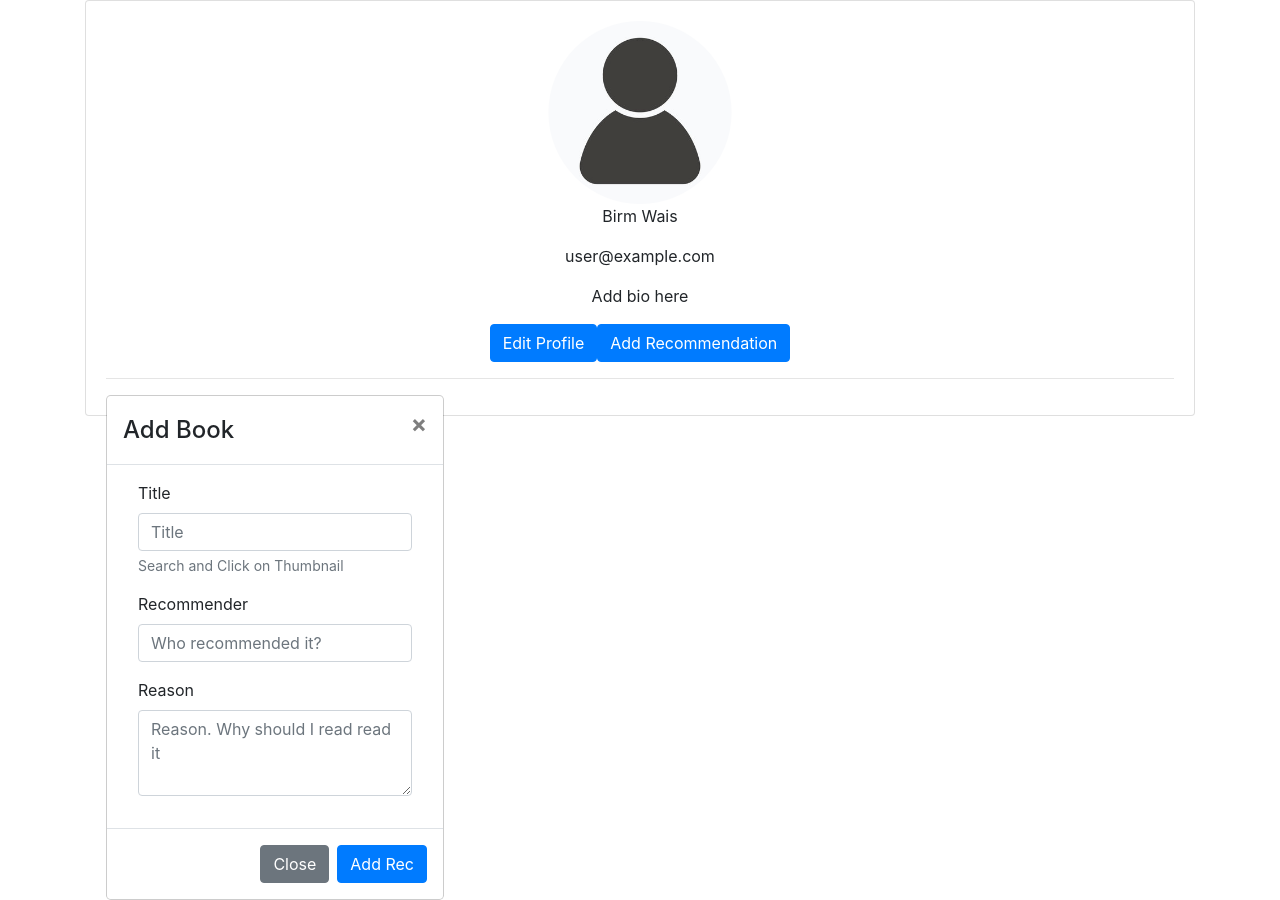
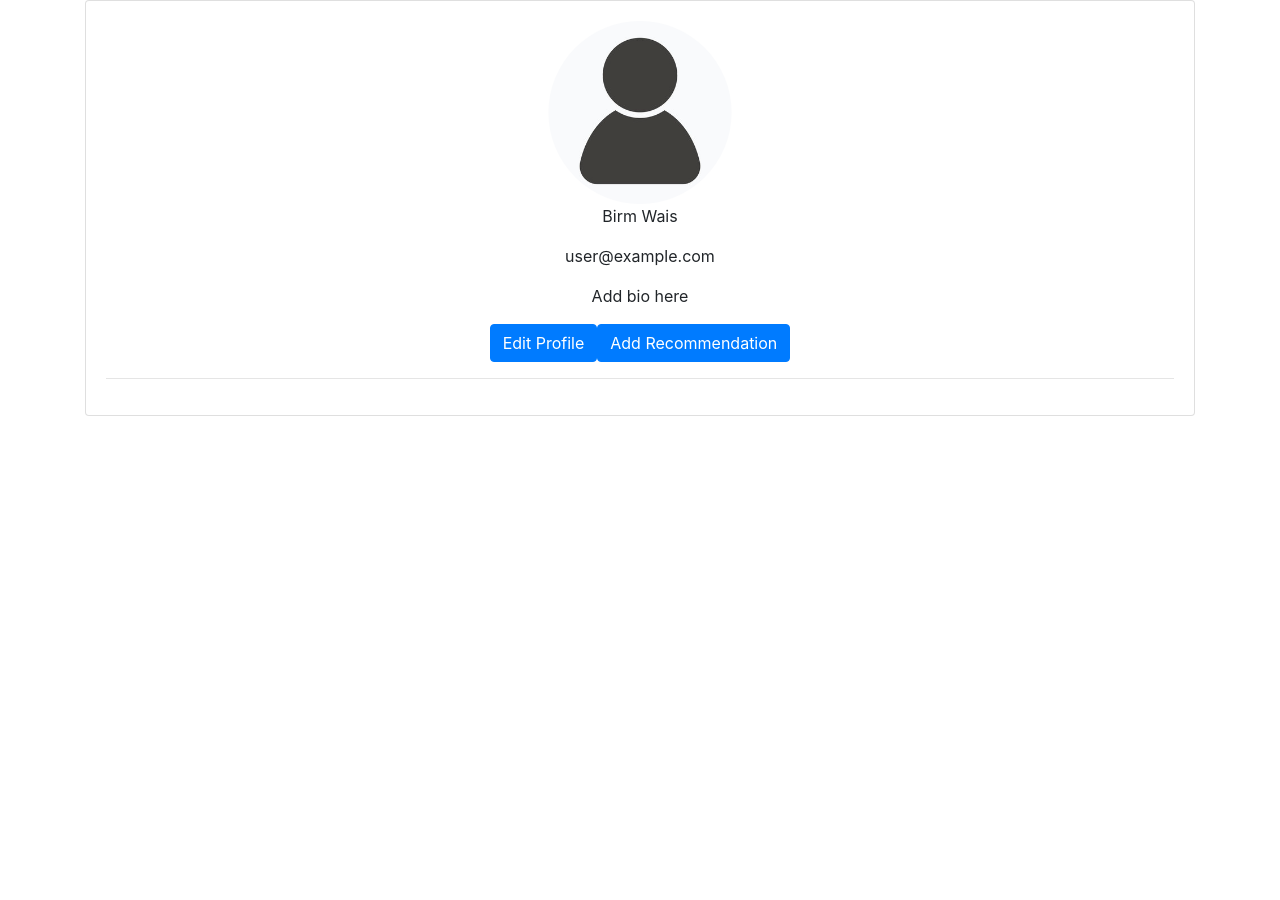
Before and after one commit to waiscodes/Recs-Page, a React (Create React App) app: page / in a window 1280 px wide. After the commit the page ends 800 px from the top, so only its background shows below. Built offline with nearby package versions, Linux system fonts and the light colour scheme; no server answers; sample sign-in values are in the browser's storage.

Commit message:
replaced add book component with pagE

```diff
--- a/src/css/Dashboard.css
+++ b/src/css/Dashboard.css
@@ -8,6 +8,5 @@
 }
 
 .bootstrap-modal {
-  position: absolute;
   margin-top: 0px;
 }
--- a/src/pages/Dashboard.jsx
+++ b/src/pages/Dashboard.jsx
@@ -2,7 +2,6 @@ import React, { useState } from "react";
 import { Card, Button } from "react-bootstrap";
 import { useAuth } from "../contexts/AuthContext";
 import placeholderAvi from "../images/placeholder-avi.png";
-import AddBook from "./AddBook";
 import "../css/Dashboard.css";
 
 const Dashboard = () => {
@@ -27,7 +26,6 @@ const Dashboard = () => {
           <Button onClick={() => setShowModal(true)}>Add Recommendation</Button>
         </div>
         <hr />
-        <AddBook showModal={showModal} closeModalHandler={closeModalHandler} />
       </Card.Body>
     </Card>
   );
--- a/src/pages/AddBook.jsx
+++ b/src/pages/RecommendPage.jsx
@@ -2,7 +2,7 @@ import React, { useRef, useState } from "react";
 import { Container, Form, Button, Modal } from "react-bootstrap";
 import axios from "axios";
 
-const AddBook = () => {
+const RecommendPage = () => {
   const [title, setTitle] = useState();
   const recRef = useRef();
   const reasonRef = useRef();
@@ -73,4 +73,4 @@ const AddBook = () => {
   );
 };
 
-export default AddBook;
+export default RecommendPage;
```
